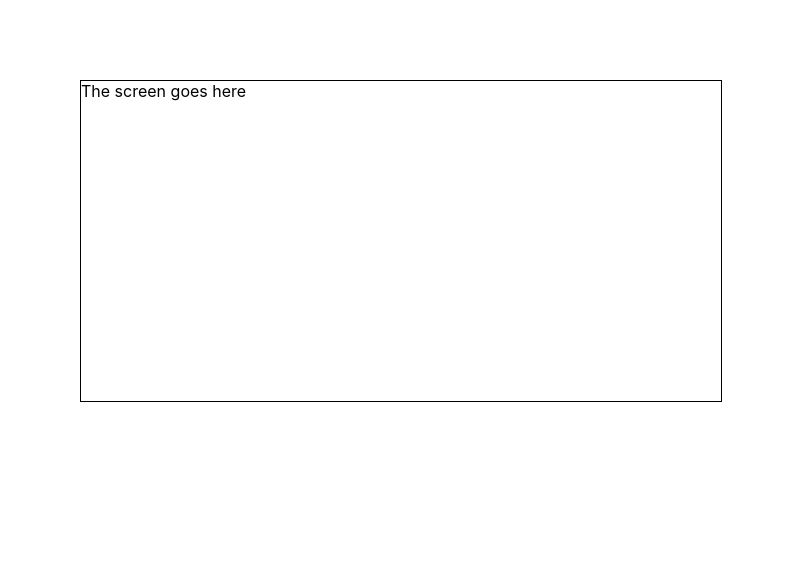
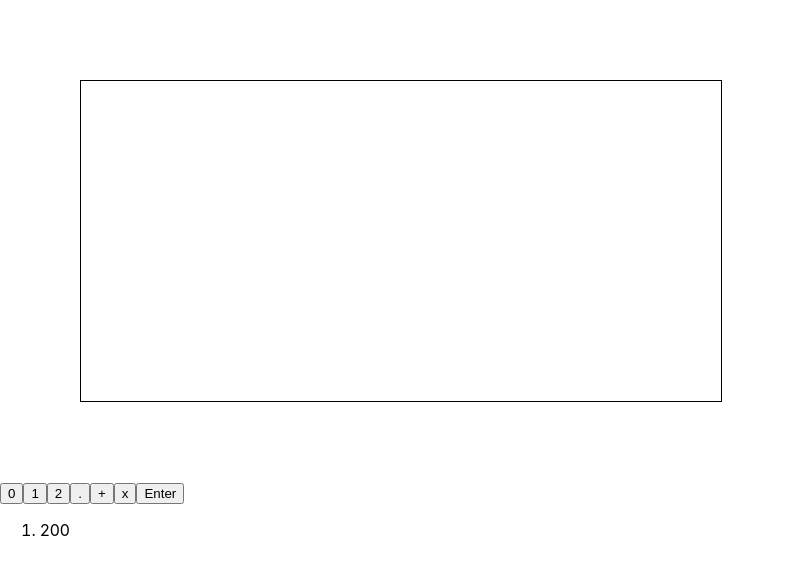
Before and after one commit to danielle-cruz/calculator-private, a React (Create React App) app in the folder calculator/: page / in a window 1280 px wide. Shown: the top 574 px of the page, without its empty margins (0-785 px from the left). Built offline with nearby package versions, Linux system fonts and the light colour scheme.

Commit message:
Vaguely working addition and multiplication

```diff
--- /dev/null
+++ b/calculator/src/Calculator.js
@@ -0,0 +1,103 @@
+import React from 'react';
+import ReactDOM from 'react-dom';
+import './styles.css';
+import Screen from './Screen';
+import Digit from './Digit';
+import Operation from './Operation';
+import Enter from './Enter';
+
+import  {evaluate} from './evaluate.js'
+
+
+
+class Calculator extends React.Component {
+  constructor(props) {
+    super(props);
+    this.state = {
+      display: '',
+      lastSeen: null,
+      history: [{
+        'expression': 100,
+        'result': 200
+      }]
+    }
+  }
+
+  renderDigit(digitNum, type) {
+    return (
+      <Digit
+        value={digitNum}
+        onDigit={() => this.handleDigit(digitNum, type)}
+      />
+    );
+  }
+
+  handleDigit(digitNum, type) {
+    // alert(`${this.props.value} clicked!`)
+    if (type === 'operation') {
+      if (this.state.lastSeen === 'operation') return;
+      digitNum = (this.state.lastSeen? ' ' : '0 ') + digitNum + ' ';
+    }
+    this.setState({
+      display: this.state.display + `${digitNum}`,
+      lastSeen: type
+    });
+    console.log(digitNum);
+  }
+
+  handleEnter() {
+    // console.log(this.state.display)
+    // alert(this.state.display)
+    if (this.state.lastSeen === 'operation') return;
+
+    let expression = this.state.display;
+    let result = evaluate(this.state.display);
+
+    const history = this.state.history.slice();
+
+    this.setState({
+      display: result,
+      history: history.concat([{
+        expression: expression,
+        result: result,
+      }]),
+    });
+  }
+
+  render() {
+
+    console.log(this.state.history);
+    const history = this.state.history.map(entry => {
+      console.log('expression: '+ entry.expression);
+      console.log('result: '+ entry.result);
+
+      return (
+        <li>
+          {entry.result}
+        </li>
+      );
+    });
+
+
+    return (
+      <div>
+        <Screen display={this.state.display}/>
+        {this.renderDigit('0', 'digit')}
+        {this.renderDigit('1', 'digit')}
+        {this.renderDigit('2', 'digit')}
+        {this.renderDigit('.', 'decimal')}
+        {this.renderDigit('+', 'operation')}
+        {this.renderDigit('x', 'operation')}
+        <Enter value={'Enter'} onEnter={() => this.handleEnter()} />
+
+        {/*<Digit value={'1'} onDigit={() => this.handleDigit('1')}/>
+        <Digit value={'2'} onDigit={() => this.handleDigit('2')}/>
+        <Digit value={'+'} onDigit={() => this.handleDigit(' + ')}/>*/}
+        <ol>{history}</ol>
+      </div>
+
+    );
+  }
+}
+
+export default Calculator;
--- /dev/null
+++ b/calculator/src/Digit.js
@@ -0,0 +1,20 @@
+import React from 'react';
+import ReactDOM from 'react-dom';
+import './styles.css';
+import Calculator from './Calculator';
+
+
+class Digit extends React.Component {
+
+
+  render() {
+    return (
+      <button
+        onClick={this.props.onDigit}>
+        {this.props.value}
+      </button>
+    )
+  }
+}
+
+export default Digit;
--- /dev/null
+++ b/calculator/src/Enter.js
@@ -0,0 +1,20 @@
+import React from 'react';
+import ReactDOM from 'react-dom';
+import './styles.css';
+import Calculator from './Calculator';
+
+
+class Enter extends React.Component {
+
+
+  render() {
+    return (
+      <button
+        onClick={this.props.onEnter}>
+        {this.props.value}
+      </button>
+    )
+  }
+}
+
+export default Enter;
--- /dev/null
+++ b/calculator/src/Operation.js
@@ -0,0 +1,20 @@
+import React from 'react';
+import ReactDOM from 'react-dom';
+import './styles.css';
+import Calculator from './Calculator';
+
+
+class Operation extends React.Component {
+
+
+  render() {
+    return (
+      <button
+        onClick={this.props.onDigit}>
+        {this.props.value}
+      </button>
+    )
+  }
+}
+
+export default Operation;
--- a/calculator/src/Screen.js
+++ b/calculator/src/Screen.js
@@ -7,7 +7,7 @@ class Screen extends React.Component {
   render() {
     return (
       <div className="screen">
-        The screen goes here
+        {this.props.display}
       </div>
     );
   }
--- /dev/null
+++ b/calculator/src/evaluate.js
@@ -0,0 +1,22 @@
+export function evaluate(expression) {
+  console.log(`evaluated the expression: ${expression}`);
+
+  let elements = expression.split(' ');
+  console.log(elements);
+
+  let result = Number(elements[0]);
+
+  for (let i = 1; i < elements.length; i += 2) {
+    switch (elements[i]) {
+      case '+':
+        result += Number(elements[i+1]);
+        break;
+      case 'x':
+        result *= Number(elements[i+1]);
+        break;
+    }
+  }
+
+  console.log('result: ' + result);
+  return result;
+}
--- a/calculator/src/index.js
+++ b/calculator/src/index.js
@@ -4,12 +4,13 @@ import './index.css';
 import App from './App';
 import reportWebVitals from './reportWebVitals';
 
+import Calculator from './Calculator';
 import Screen from './Screen';
 
 
 ReactDOM.render(
   <React.StrictMode>
-    <Screen />
+    <Calculator />
   </React.StrictMode>,
   document.getElementById('root')
 );
```
